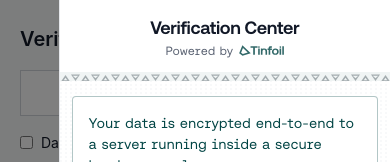
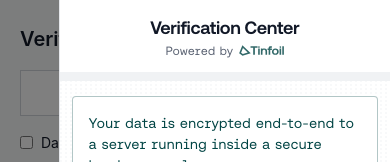
Before and after one commit to tinfoilsh/verification-center, a Next.js app: page /dev in a window 390 px wide. Shown: the top 162 px of the page. Built offline with nearby package versions, Linux system fonts and the light colour scheme; some icons are missing.

Commit message:
fix: stabilize mobile layout and loading (#23)

```diff
--- a/app/layout.tsx
+++ b/app/layout.tsx
@@ -16,13 +16,8 @@ export default function RootLayout({
       <head>
         <link rel="preload" href="/fonts/aeonik-regular.woff2" as="font" type="font/woff2" crossOrigin="anonymous" />
         <link rel="preload" href="/fonts/aeonikfono-regular.woff2" as="font" type="font/woff2" crossOrigin="anonymous" />
-        <link rel="preload" href="/icons/chevron-band-divider.svg" as="image" type="image/svg+xml" />
         <link rel="preload" href="/icons/logo-green.svg" as="image" type="image/svg+xml" />
         <link rel="preload" href="/icons/logo-white.svg" as="image" type="image/svg+xml" />
-        <link rel="preload" href="/icons/amd.svg" as="image" type="image/svg+xml" />
-        <link rel="preload" href="/icons/intel.svg" as="image" type="image/svg+xml" />
-        <link rel="preload" href="/icons/nvidia.svg" as="image" type="image/svg+xml" />
-        <link rel="preload" href="/logo-loading-loop.json" as="fetch" crossOrigin="anonymous" />
       </head>
       <body>{children}</body>
     </html>
--- a/app/page.tsx
+++ b/app/page.tsx
@@ -34,7 +34,7 @@ export default function VerificationCenterPage() {
   }, [])
 
   return (
-    <div className="h-screen w-full">
+    <div className="h-screen h-[100dvh] w-full overflow-hidden">
       <VerificationCenter
         verificationDocument={verificationDocument ?? undefined}
         isDarkMode={isDarkMode}
--- a/components/verification-center/verification-initial-state.tsx
+++ b/components/verification-center/verification-initial-state.tsx
@@ -135,10 +135,10 @@ export function VerificationInitialState({
   const activeTabs = isVerifying ? [] : selectedTabs
 
   return (
-    <div className="relative flex h-full w-full flex-col bg-surface-background">
+    <div className="relative flex min-h-0 w-full flex-1 flex-col overflow-hidden bg-surface-background">
       {showHeader && <VerifierHeader isDarkMode={isDarkMode} status={status} />}
 
-      <div className="relative w-full flex-1 overflow-y-auto">
+      <div className="relative min-h-0 w-full flex-1 touch-pan-y overflow-y-auto overscroll-y-contain">
         <TextureGrid className="z-0" />
 
 
--- a/components/verification-center/verifier-header.tsx
+++ b/components/verification-center/verifier-header.tsx
@@ -1,7 +1,6 @@
 import { LuX } from 'react-icons/lu'
 import { TfTin, TfTinSad } from '@tinfoilsh/tinfoil-icons'
 import { FONT_FAMILIES } from '@/lib/constants/verification'
-import { TINFOIL_DIVIDER_BAND, TINFOIL_DIVIDER_MOTIF_DARK, TINFOIL_DIVIDER_MOTIF_LIGHT } from '@/lib/constants/colors'
 
 type VerifierHeaderProps = {
   isDarkMode?: boolean
@@ -24,10 +23,10 @@ export function VerifierHeader({
 }: VerifierHeaderProps) {
   return (
     <div
-      className={`relative z-20 flex flex-shrink-0 items-center justify-center px-4 bg-surface-card ${className}`}
+      className={`relative z-20 flex flex-none items-center justify-center bg-surface-card px-16 ${className}`}
       style={{
         minHeight: '72px',
-        paddingTop: '12px',
+        paddingTop: 'max(12px, env(safe-area-inset-top))',
         paddingBottom: '12px',
       }}
     >
@@ -96,24 +95,8 @@ export function VerifierHeader({
 
       <div
         aria-hidden="true"
-        className="pointer-events-none absolute inset-x-0 -bottom-[9px] h-[9px]"
-        style={{ backgroundColor: isDarkMode ? 'hsl(var(--surface-card))' : TINFOIL_DIVIDER_BAND }}
-      >
-        <div
-          className="absolute inset-0"
-          style={{
-            backgroundColor: isDarkMode ? TINFOIL_DIVIDER_MOTIF_LIGHT : TINFOIL_DIVIDER_MOTIF_DARK,
-            maskImage: 'url(/icons/chevron-band-divider.svg)',
-            maskPosition: 'left top',
-            maskRepeat: 'repeat-x',
-            maskSize: '20px 12px',
-            WebkitMaskImage: 'url(/icons/chevron-band-divider.svg)',
-            WebkitMaskPosition: 'left top',
-            WebkitMaskRepeat: 'repeat-x',
-            WebkitMaskSize: '20px 12px',
-          }}
-        />
-      </div>
+        className="pointer-events-none absolute inset-x-0 -bottom-[9px] h-[9px] bg-gray-200"
+      />
     </div>
   )
 }
--- a/components/verification-center/verifier.tsx
+++ b/components/verification-center/verifier.tsx
@@ -1,25 +1,8 @@
-import dynamic from "next/dynamic";
-import { useEffect, useState } from "react";
 import type { VerificationDocument } from "@/lib/types/verification";
 export type { VerificationDocument } from "@/lib/types/verification";
 import { getVerificationStatus } from "@/lib/utils/verification-status";
 import { VerifierHeader } from "./verifier-header";
-import { TextureGrid } from "./texture-grid";
-import { LogoLoading } from "./logo-loading";
-
-const VerificationInitialState = dynamic(
-  () =>
-    import("./verification-initial-state").then(
-      (module) => module.VerificationInitialState,
-    ),
-  { loading: () => <VerificationLoadingState /> },
-);
-
-const CONTENT_ASSET_PATHS = [
-  "/icons/amd.svg",
-  "/icons/intel.svg",
-  "/icons/nvidia.svg",
-];
+import { VerificationInitialState } from "./verification-initial-state";
 
 export type VerificationCenterProps = {
   /** The verification document to display */
@@ -52,51 +35,14 @@ const placeholderDocument: VerificationDocument = {
   },
 };
 
-function VerificationLoadingState() {
-  return (
-    <div className="relative flex min-h-0 w-full flex-1 items-center justify-center overflow-hidden bg-surface-background">
-      <TextureGrid className="z-10" />
-      <div className="relative z-0 opacity-20" role="status" aria-label="Loading">
-        <LogoLoading />
-      </div>
-    </div>
-  );
-}
-
-function preloadImage(src: string) {
-  return new Promise<void>((resolve) => {
-    const image = new Image();
-    image.onload = () => resolve();
-    image.onerror = () => resolve();
-    image.src = src;
-  });
-}
-
 export function VerificationCenter({
   verificationDocument,
   isDarkMode = true,
   showHeader = true,
   type = 'default',
 }: VerificationCenterProps) {
-  const [areContentAssetsReady, setAreContentAssetsReady] = useState(false);
   const isLoading = !verificationDocument;
   const currentDocument = verificationDocument || placeholderDocument;
-
-  useEffect(() => {
-    let isCancelled = false;
-
-    Promise.allSettled([
-      document.fonts.load('14px "Aeonik Fono"'),
-      document.fonts.load('500 14px "Aeonik Fono"'),
-      ...CONTENT_ASSET_PATHS.map(preloadImage),
-    ]).then(() => {
-      if (!isCancelled) setAreContentAssetsReady(true);
-    });
-
-    return () => {
-      isCancelled = true;
-    };
-  }, []);
 
   const { allSuccess, hasError, firstErrorMessage } = getVerificationStatus(
     currentDocument,
@@ -110,8 +56,6 @@ export function VerificationCenter({
       : allSuccess
         ? "success"
         : "verifying";
-  const isContentReady = status !== "verifying" && areContentAssetsReady;
-
   const errorMsg = hasError ? firstErrorMessage : undefined;
 
   const getStepStatusValue = (
@@ -141,7 +85,7 @@ export function VerificationCenter({
 
   return (
     <div
-      className={`tinfoil-verification-theme flex h-full w-full flex-col bg-background text-foreground ${
+      className={`tinfoil-verification-theme flex h-full min-h-0 w-full flex-col overflow-hidden bg-background text-foreground ${
         isDarkMode ? "dark" : ""
       }`}
       data-theme={isDarkMode ? "dark" : "light"}
@@ -152,9 +96,6 @@ export function VerificationCenter({
           status={isLoading ? "verifying" : status}
         />
       )}
-      {!isContentReady ? (
-        <VerificationLoadingState />
-      ) : (
       <VerificationInitialState
         isDarkMode={isDarkMode}
         verificationDocument={currentDocument}
@@ -164,7 +105,6 @@ export function VerificationCenter({
         showHeader={false}
         type={type}
       />
-      )}
     </div>
   );
 }
--- a/lib/constants/colors.ts
+++ b/lib/constants/colors.ts
@@ -58,10 +58,6 @@ export const TINFOIL_ACCENT_DARK_DARKER = colors['tinfoil-accent-dark'].darker
 export const TINFOIL_ACCENT_LIGHT = colors['tinfoil-accent-light'].DEFAULT
 export const TINFOIL_ACCENT_LIGHT_HOVER = colors['tinfoil-accent-light'].hover
 export const TINFOIL_ACCENT_LIGHT_DARKER = colors['tinfoil-accent-light'].darker
-export const TINFOIL_DIVIDER_BAND = '#F0F4F4'
-export const TINFOIL_DIVIDER_MOTIF_DARK = 'rgba(6, 24, 32, 0.32)'
-export const TINFOIL_DIVIDER_MOTIF_LIGHT = 'rgba(249, 248, 246, 0.36)'
-
 // Legacy exports for backward compatibility (will be phased out)
 export const EMERALD_500 = colors['tinfoil-accent-light'].DEFAULT
 export const EMERALD_600 = colors['tinfoil-accent-light'].darker
```
Also changed, not shown: public/icons/chevron-band-divider.svg (deleted). Lines whose indentation alone changed are shown as unchanged.
